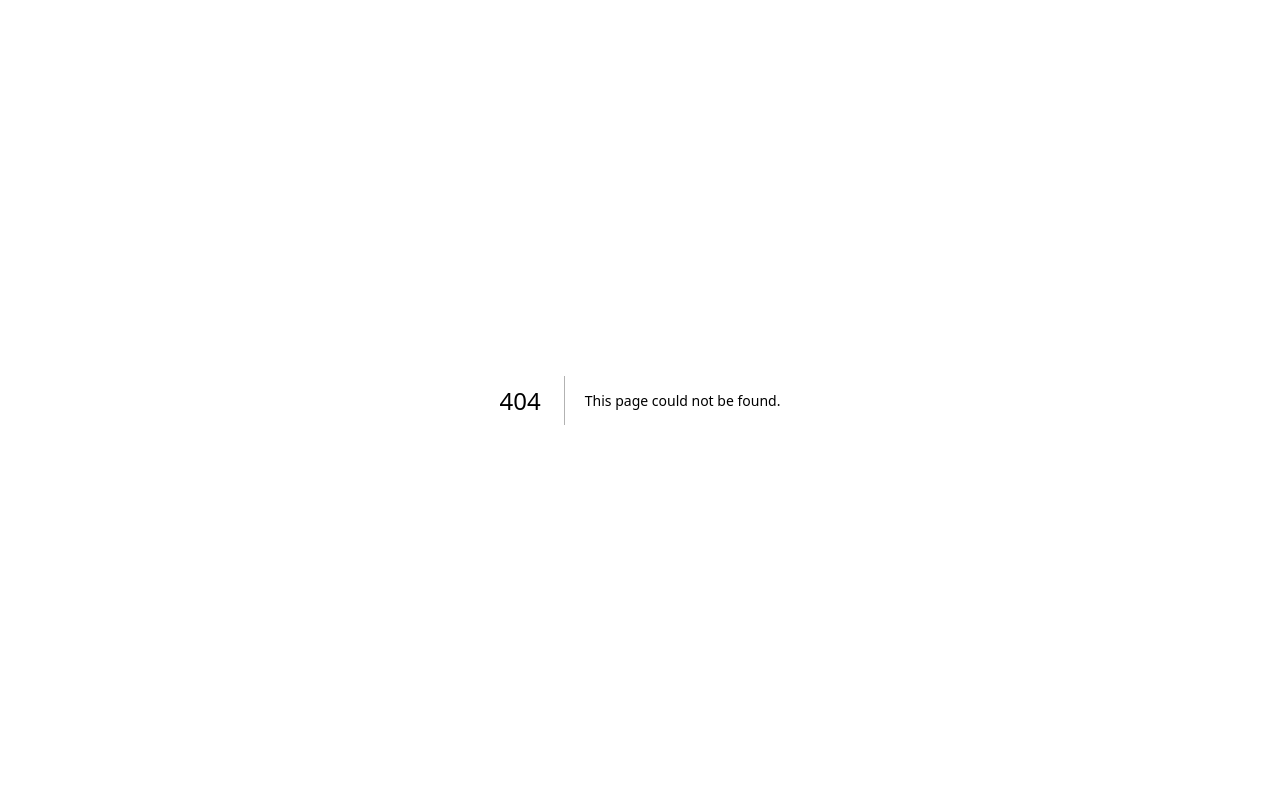
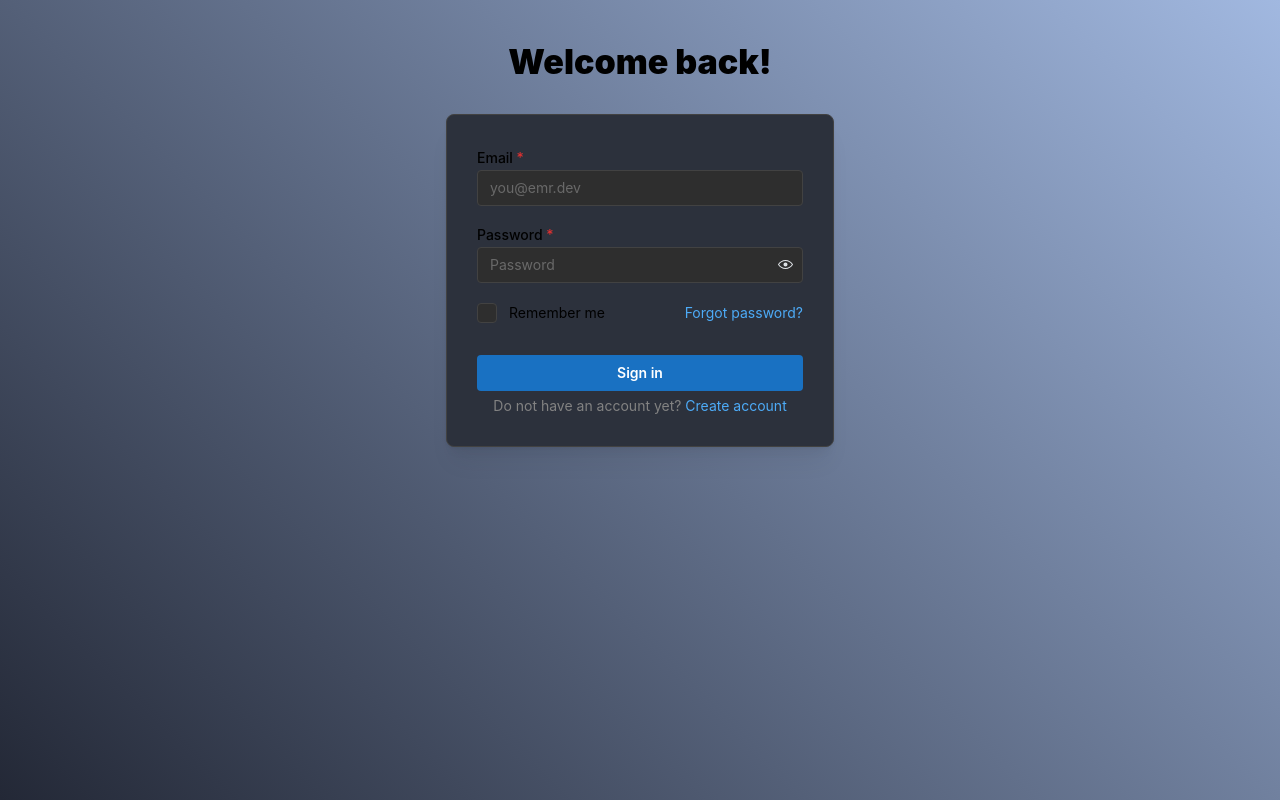
Before and after one commit to ChilimanTube/E.M.R, a Next.js app in the folder apps/web/emr/: page /login in a window 1280 px wide. Before the commit this address had no page. Built offline with nearby package versions, Linux system fonts and the light colour scheme.

Commit message:
feat: login

```diff
--- a/apps/web/emr/src/components/Navbar/Navbar.module.css
+++ b/apps/web/emr/src/components/Navbar/Navbar.module.css
@@ -65,7 +65,7 @@
     height: rem(25px);
   }
 
-  .disabledLink{
-    opacity: 1;
+  .disabledLink {
+    opacity: 0.5;
     cursor: not-allowed;
   }
--- a/apps/web/emr/src/pages/index.tsx
+++ b/apps/web/emr/src/pages/index.tsx
@@ -54,7 +54,7 @@ export default function Home() {
         </div>
 
         <div className={styles.grid}>
-          <Link href="/dashboard"
+          <Link href="/login"
             className={styles.card}
             rel="noopener noreferrer"
           >
--- /dev/null
+++ b/apps/web/emr/src/pages/login/index.tsx
@@ -0,0 +1,101 @@
+import { useState } from 'react';
+import {
+    TextInput,
+    PasswordInput,
+    Checkbox,
+    Anchor,
+    Paper,
+    Title,
+    Text,
+    Container,
+    Group,
+    Button,
+} from '@mantine/core';
+import classes from './login.module.css';
+
+export default function Login() {
+    const [email, setEmail] = useState('');
+    const [password, setPassword] = useState('');
+    const [emailError, setEmailError] = useState('');
+    const [passwordError, setPasswordError] = useState('');
+
+    const handleEmailChange = (event: React.ChangeEvent<HTMLInputElement>) => {
+        setEmail(event.target.value);
+        setEmailError('');
+    };
+
+    const handlePasswordChange = (event: React.ChangeEvent<HTMLInputElement>) => {
+        setPassword(event.target.value);
+        setPasswordError('');
+    };
+
+    const handleSignIn = () => {
+        if (!email) {
+            setEmailError('Email is required');
+        } else if (!isValidEmail(email)) {
+            setEmailError('Invalid email format');
+        }
+
+        if (!password) {
+            setPasswordError('Password is required');
+        }
+
+        if (email && password && isValidEmail(email)) {
+            // Perform sign-in logic here if all validations pass
+            // Redirect to the dashboard page
+            window.location.href = '/dashboard';
+        }
+        // Perform sign-in logic here if all validations pass
+    };
+
+    const isValidEmail = (email: string) => {
+        // Email validation logic here
+        // You can use a regular expression or any other method to validate the email format
+        return /^[^\s@]+@[^\s@]+\.[^\s@]+$/.test(email);
+    };
+
+    return (
+        <div className={classes.container}>
+            <Container size={420} my={40}>
+                <Title ta="center" className={classes.title}>
+                    Welcome back!
+                </Title>
+
+                <Paper withBorder shadow="md" p={30} mt={30} radius="md" className={classes.login}>
+                    <TextInput
+                        label="Email"
+                        placeholder="you@emr.dev"
+                        required
+                        value={email}
+                        onChange={handleEmailChange}
+                        error={emailError}
+                    />
+                    <PasswordInput
+                        label="Password"
+                        placeholder="Password"
+                        required
+                        mt="md"
+                        value={password}
+                        onChange={handlePasswordChange}
+                        error={passwordError}
+                    />
+                    <Group justify="space-between" mt="lg">
+                        <Checkbox label="Remember me" />
+                        <Anchor component="button" size="sm">
+                            Forgot password?
+                        </Anchor>
+                    </Group>
+                    <Button fullWidth mt="xl" onClick={handleSignIn}>
+                        Sign in
+                    </Button>
+                    <Text c="dimmed" size="sm" ta="center" mt={5}>
+                        Do not have an account yet?{' '}
+                        <Anchor size="sm" component="button">
+                            Create account
+                        </Anchor>
+                    </Text>
+                </Paper>
+            </Container>
+        </div>
+    );
+}
--- /dev/null
+++ b/apps/web/emr/src/pages/login/login.module.css
@@ -0,0 +1,23 @@
+.title {
+    font-family:
+      Greycliff CF,
+      var(--mantine-font-family);
+    font-weight: 900;
+  }
+
+  .container {
+    background: linear-gradient(45deg, #232836, #a1b8e0);
+    position: fixed;
+    top: 0;
+    left: 0;
+    right: 0;
+    bottom: 0;
+  }
+
+  .login {
+    background-color: #2c313c;
+  }
+
+  .reminder {
+    color: white;
+  }
```
Also changed, not shown: apps/web/emr/src/pages/dashboard/statistics/index.tsx (+7 -7 lines).
